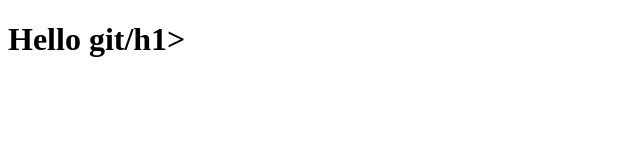
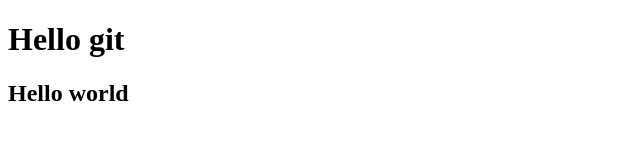
Before and after one commit to Mamaba03/hello-git, a plain HTML site: page index.html in a window 1280 px wide. Shown: the whole page, without its empty margins (0-640 px from the left). Drawn offline with Linux system fonts and the light colour scheme.

Commit message:
error fixed

```diff
--- a/index.html
+++ b/index.html
@@ -1,9 +1,11 @@
 <!DOCTYPE html>
-<html lang="en"
+<html lang="en">
 <head>
     <meta charset="UTF-8">
     <title>HELLO GIT</title>
 </head>
 <body>
-    <h1>Hello git/h1>
+    <h1>Hello git</h1>
+        <h2>Hello world</h2>
 </body>
+</html>
```
